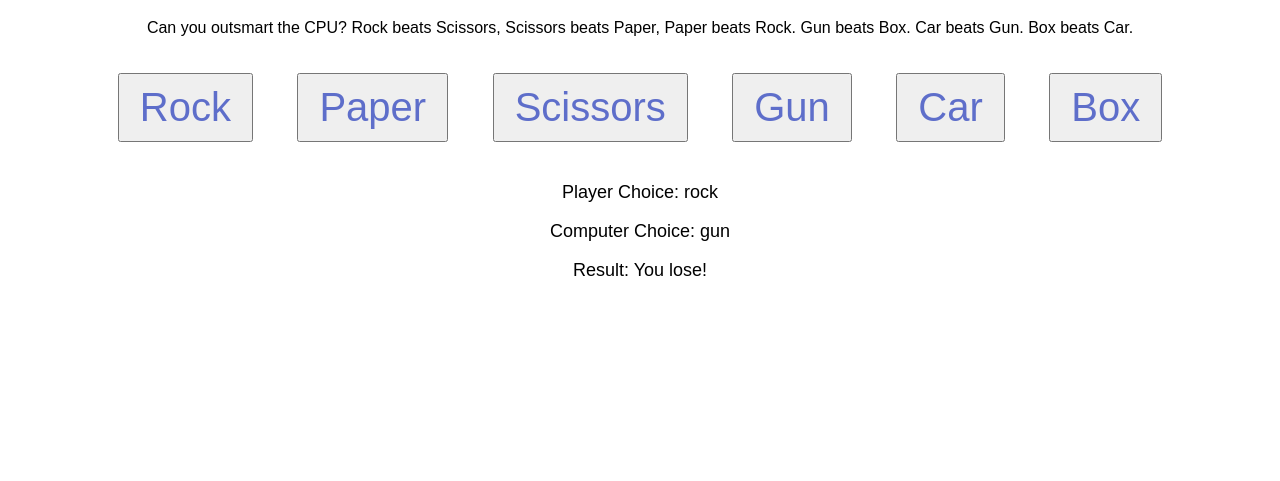
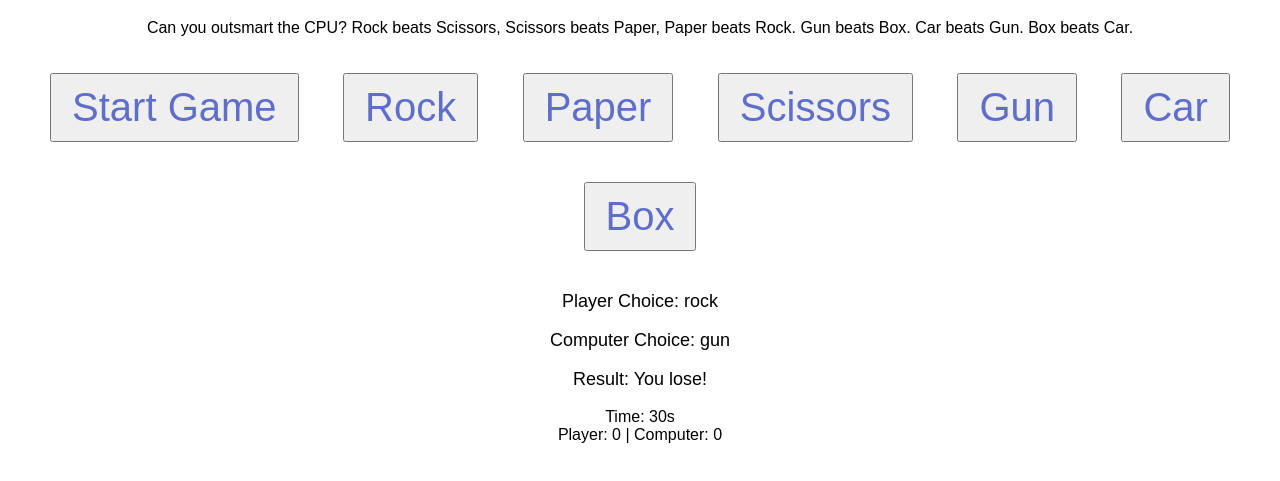
Before and after one commit to GameMaker2025/Rock-Paper-Scissors-Game-TEST, a plain HTML site: page index.html in a window 1280 px wide. Both pictures are taken after a click on the button "Rock". Shown: the part 61-542 px from the top of the page. Drawn offline with Linux system fonts and the light colour scheme.

Commit message:
Added a Timer Function to the Game for added pressure.

```diff
--- a/index.html
+++ b/index.html
@@ -13,6 +13,8 @@
     Gun beats Box. Car beats Gun. Box beats Car.
     </p>
     <div class="buttons">
+        <!-- Start timer button -->
+    <button onclick="startTimer()">Start Game</button>
         <button onclick="playGame('rock')">Rock</button>
         <button onclick="playGame('paper')">Paper</button>
         <button onclick="playGame('scissors')">Scissors</button>
@@ -27,6 +29,12 @@
         <p>Result: <span id="game-result">-</span></p>
     </div>
 
+    <div id="timer">Time: 30s</div>
+    <div id="scoreboard">Player: 0 | Computer: 0</div>
+    <div id="player-choice"></div>
+    <div id="computer-choice"></div>
+    <div id="game-result"></div>
+
     <script src="script.js"></script>
 </body>
 </html>
--- a/script.js
+++ b/script.js
@@ -1,3 +1,24 @@
+
+let playerScore = 0;
+let computerScore = 0;
+let timeLeft = 30; // 30-second timer
+let timerInterval;
+
+function startTimer() {
+    clearInterval(timerInterval); // Reset timer if already running
+    timeLeft = 30;
+    document.getElementById("timer").textContent = `Time: ${timeLeft}s`;
+
+    timerInterval = setInterval(() => {
+        timeLeft--;
+        document.getElementById("timer").textContent = `Time: ${timeLeft}s`;
+
+        if (timeLeft <= 0) {
+            clearInterval(timerInterval);
+            alert("Time's up! Final Score: Player " + playerScore + " - Computer " + computerScore);
+        }
+    }, 1000);
+}
 // Player chooses while Computer randomly chooses through Math.
 function playGame(playerChoice) {
     const choices = ["rock", "paper", "scissors", "gun", "car", "box"];
@@ -23,4 +44,5 @@ function playGame(playerChoice) {
     document.getElementById("player-choice").textContent = playerChoice;
     document.getElementById("computer-choice").textContent = computerChoice;
     document.getElementById("game-result").textContent = result;
+    document.getElementById("scoreboard").textContent = `Player: ${playerScore} | Computer: ${computerScore}`;
 }
```
